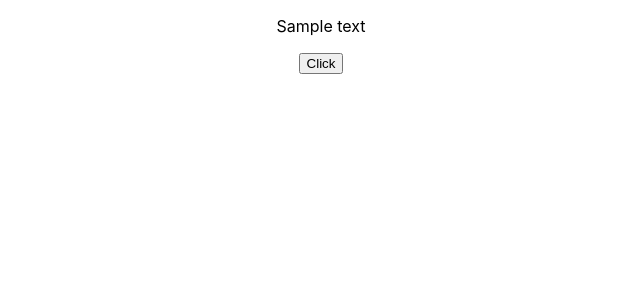
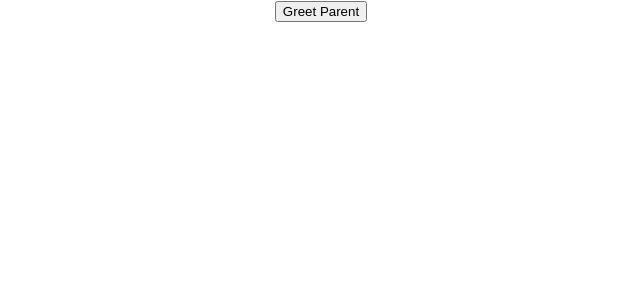
Before and after one commit to chinmaybhat1/react-js, a React (Create React App) app: page / in a window 1280 px wide. Shown: the top 300 px of the page, without its empty margins (319-959 px from the left). Built offline with nearby package versions, Linux system fonts and the light colour scheme.

Commit message:
Passing values from child to parent component using methods as props

```diff
--- a/src/App.js
+++ b/src/App.js
@@ -7,6 +7,7 @@
 import FunctionalClick from './Components/FunctionalClick';
 import ClassClick from './Components/ClassClick';
 import EventBind from './Components/EventBind';
+import ParentComponent from './Components/ParentComponent';
 
 function App() {
   return (
@@ -16,7 +17,8 @@
       {/* <Message/> */}
       {/* <FunctionalClick/>
       <ClassClick/> */}
-      <EventBind/>
+      {/* <EventBind/> */}
+      <ParentComponent/>
     </div>
   );
 }
--- /dev/null
+++ b/src/Components/ChildComponent.js
@@ -0,0 +1,11 @@
+import React from 'react';
+
+function ChildComponent(props) {
+  return (
+    <div>
+      <button onClick={() => props.greetHandler('child')}>Greet Parent</button>
+    </div>
+  );
+}
+
+export default ChildComponent;
--- /dev/null
+++ b/src/Components/ParentComponent.js
@@ -0,0 +1,27 @@
+import React, { Component } from 'react';
+import ChildComponent from './ChildComponent';
+
+class ParentComponent extends Component {
+
+    constructor(props) {
+      super(props)
+
+      this.state = {
+        parentName: 'Parent'
+      }
+    }
+
+    greetParent = (childName) => {
+        alert(`Hello ${this.state.parentName} from ${childName}`)
+    }
+
+  render() {
+    return (
+      <div>
+        <ChildComponent greetHandler={this.greetParent}/>
+      </div>
+    );
+  }
+}
+
+export default ParentComponent;
```
